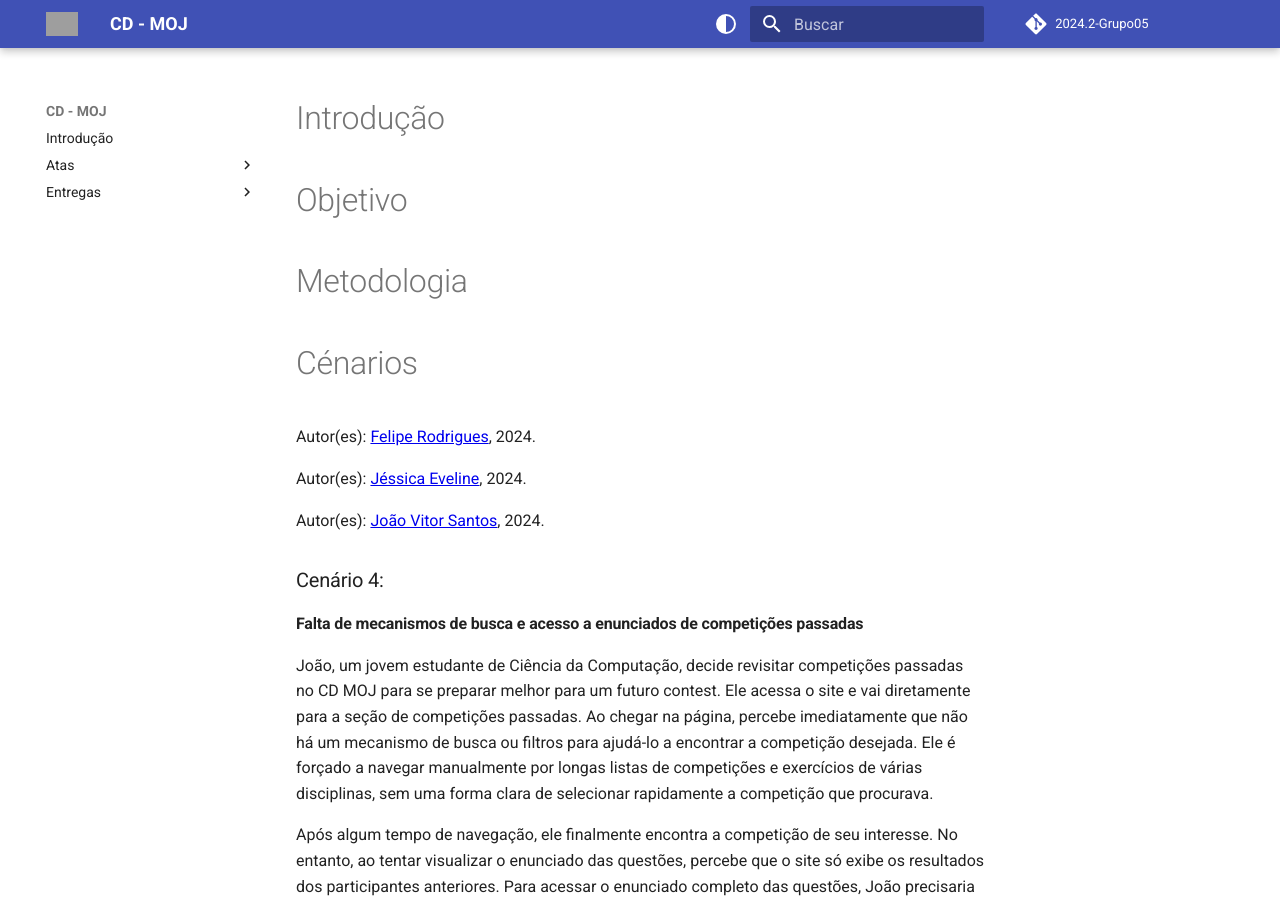
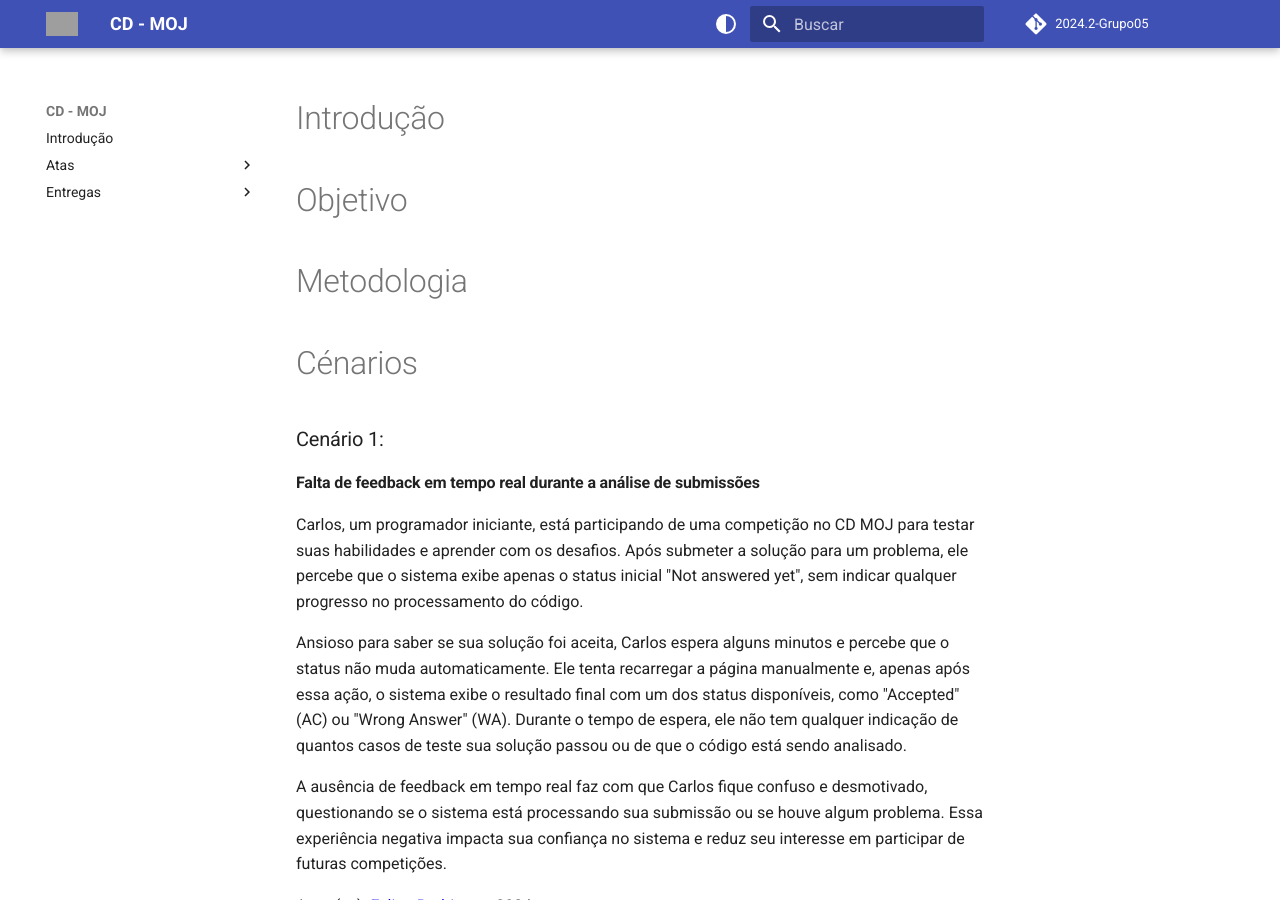
Before and after one commit to Interacao-Humano-Computador/2024.2-Grupo05, an MkDocs documentation site: the page built from docs/entregas/entrega_2/cenarios.md, in a window 1280 px wide and 900 px high. Built offline with MkDocs 1.6.1 and Material for MkDocs 9.7.7, drawn with Linux system fonts in a browser that asks for light colours; comment, search, counter and statistics services are not loaded; the version menu is left out; grey boxes are pictures that could not be loaded.

Commit message:
docs: Adiciona cenario 1.

```diff
--- a/docs/entregas/entrega_2/cenarios.md
+++ b/docs/entregas/entrega_2/cenarios.md
@@ -5,6 +5,17 @@
 # Metodologia
 
 # Cénarios
+
+### Cenário 1:
+#### Falta de feedback em tempo real durante a análise de submissões
+
+Carlos, um programador iniciante, está participando de uma competição no CD MOJ para testar suas habilidades e aprender com os desafios. Após submeter a solução para um problema, ele percebe que o sistema exibe apenas o status inicial "Not answered yet", sem indicar qualquer progresso no processamento do código.
+
+Ansioso para saber se sua solução foi aceita, Carlos espera alguns minutos e percebe que o status não muda automaticamente. Ele tenta recarregar a página manualmente e, apenas após essa ação, o sistema exibe o resultado final com um dos status disponíveis, como "Accepted" (AC) ou "Wrong Answer" (WA). Durante o tempo de espera, ele não tem qualquer indicação de quantos casos de teste sua solução passou ou de que o código está sendo analisado.
+
+A ausência de feedback em tempo real faz com que Carlos fique confuso e desmotivado, questionando se o sistema está processando sua submissão ou se houve algum problema. Essa experiência negativa impacta sua confiança no sistema e reduz seu interesse em participar de futuras competições.
+
+
 Autor(es): [Felipe Rodrigues](https://github.com/felipeJRdev), 2024.
 
 Autor(es): [Jéssica Eveline](https://github.com/xzxjesse), 2024.
```
